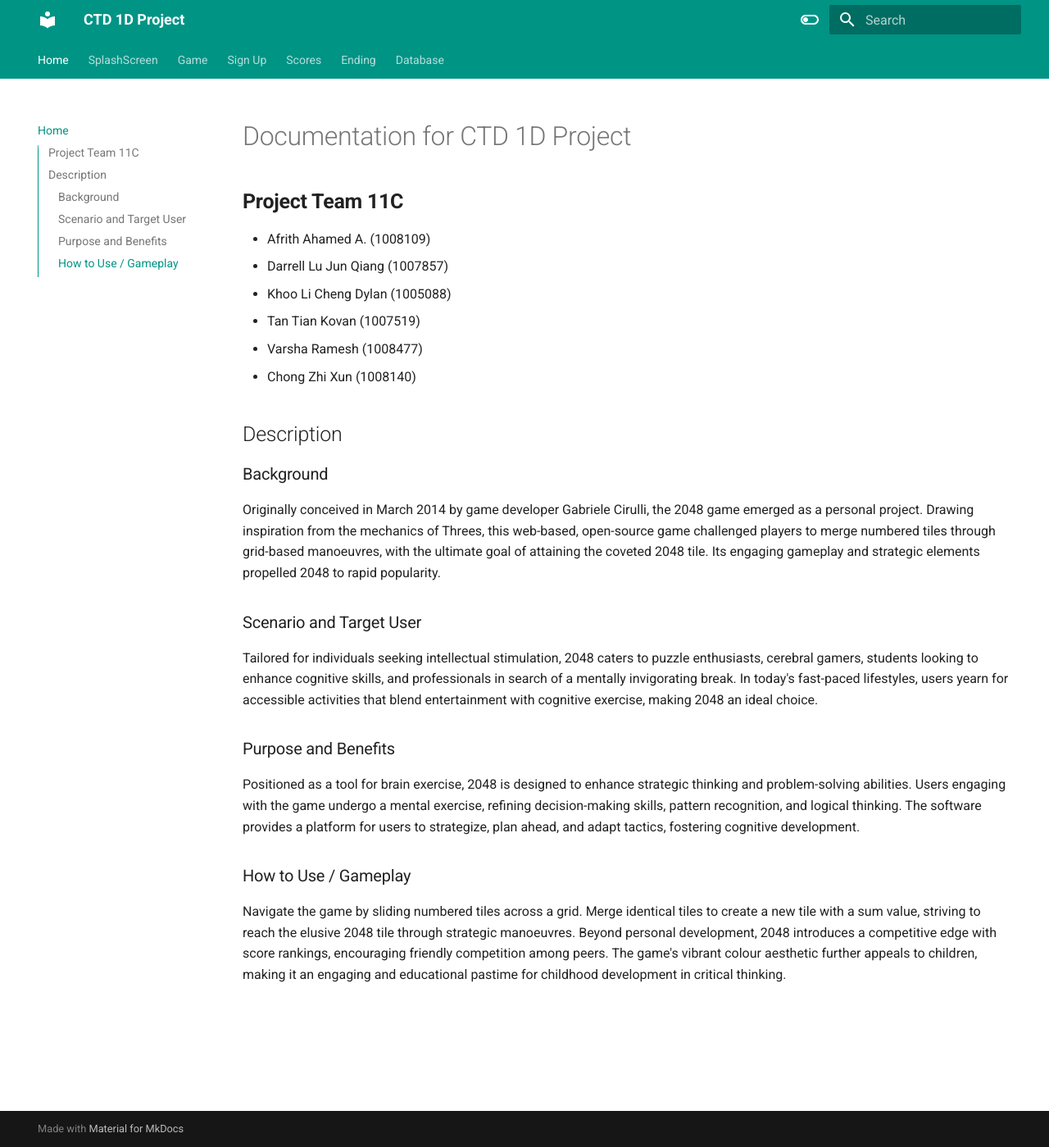
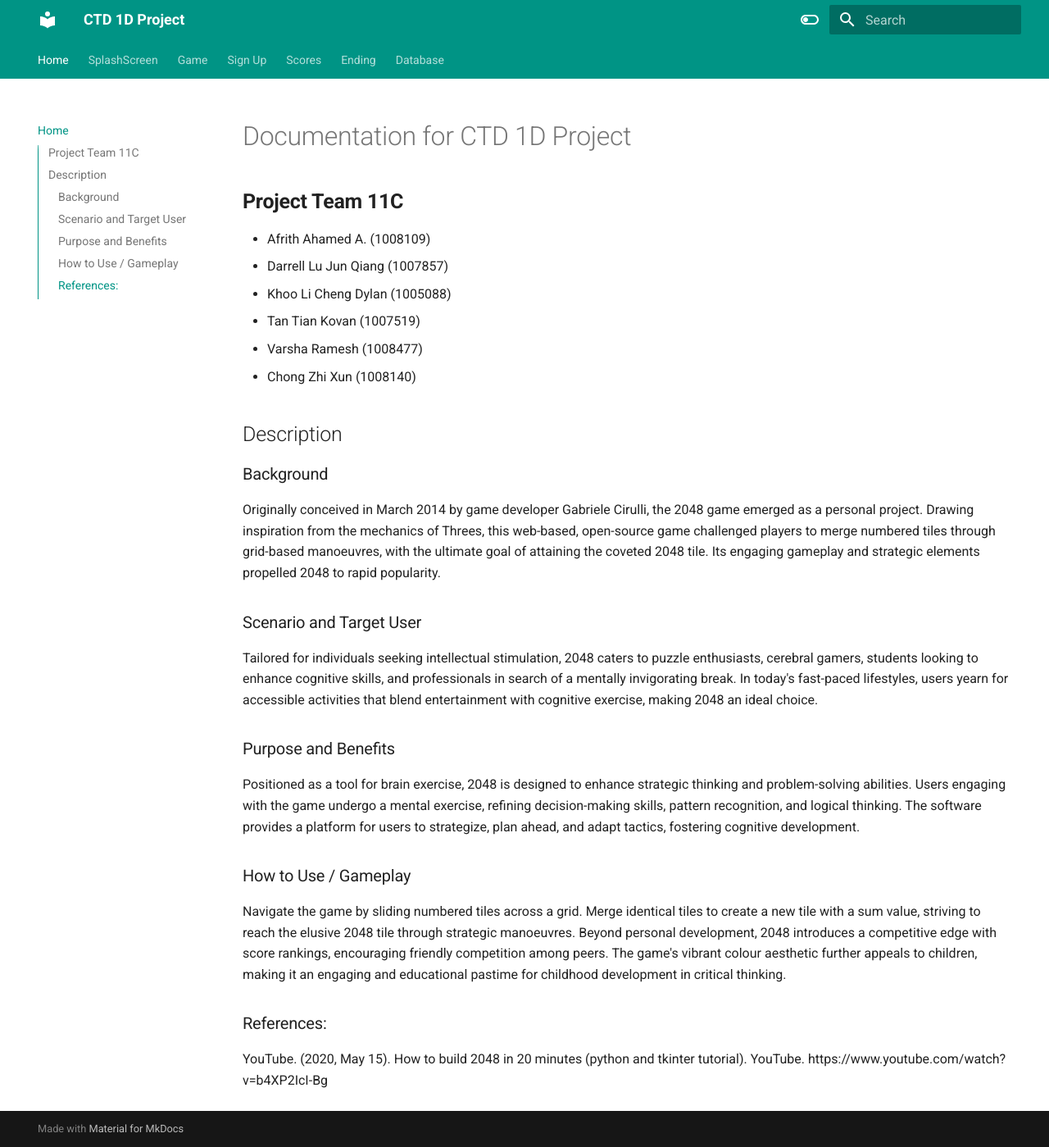
Before and after one commit to zed-ex/CTD-1D-Documentation-Site, an MkDocs documentation site: the page built from docs/index.md, in a window 1280 px wide and 1399 px high. Shown: the whole window at 82% size. Built offline with MkDocs 1.6.1 and Material for MkDocs 9.7.7, drawn with Linux system fonts in a browser that asks for light colours.

Commit message:
Update index.md

```diff
--- a/docs/index.md
+++ b/docs/index.md
@@ -21,3 +21,6 @@ Positioned as a tool for brain exercise, 2048 is designed to enhance strategic t
 
 ### How to Use / Gameplay
 Navigate the game by sliding numbered tiles across a grid. Merge identical tiles to create a new tile with a sum value, striving to reach the elusive 2048 tile through strategic manoeuvres. Beyond personal development, 2048 introduces a competitive edge with score rankings, encouraging friendly competition among peers. The game's vibrant colour aesthetic further appeals to children, making it an engaging and educational pastime for childhood development in critical thinking.
+
+### References:
+YouTube. (2020, May 15). How to build 2048 in 20 minutes (python and tkinter tutorial). YouTube. https://www.youtube.com/watch?v=b4XP2IcI-Bg
```
